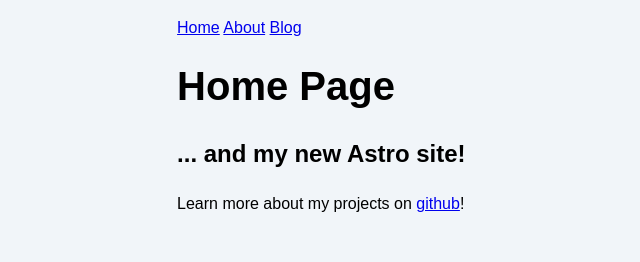
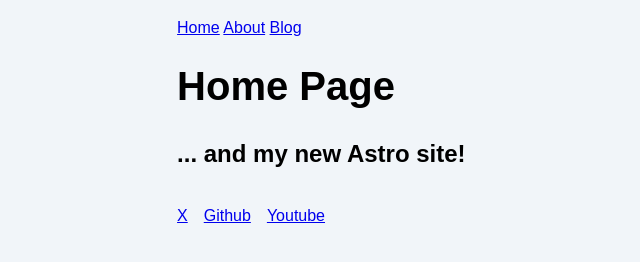
Before and after one commit to matheustanaka/math.dev, an Astro site: page / in a window 1280 px wide. Shown: the whole page, without its empty margins (123-763 px from the left). Built offline with nearby package versions, Linux system fonts and the light colour scheme; Astro itself is replaced by a stand-in of ours.

Commit message:
Create social and footer components

```diff
--- a/src/components/Footer.astro
+++ b/src/components/Footer.astro
@@ -1,8 +1,16 @@
 ---
-const platform = "github";
-const username = "matheustanaka";
+import Social from "./Social.astro"
 ---
+<style>
+  footer {
+    display: flex;
+    gap: 1rem;
+    margin-top: 2rem;
+  }
+</style>
 
 <footer>
-  <p>Learn more about my projects on <a href={`https://www.${platform}.com/${username}`}>{platform}</a>!</p>
+    <Social platform="X" username="matheustanaka"/>
+    <Social platform="Github" username="matheustanaka"/>
+    <Social platform="Youtube" username="matheustanaka"/>
 </footer>
--- /dev/null
+++ b/src/components/Social.astro
@@ -0,0 +1,4 @@
+---
+const { platform, username } = Astro.props;
+---
+<a href={`https://www.${platform}.com/${username}`}>{platform}</a>
```
Also changed, not shown: README.md.
